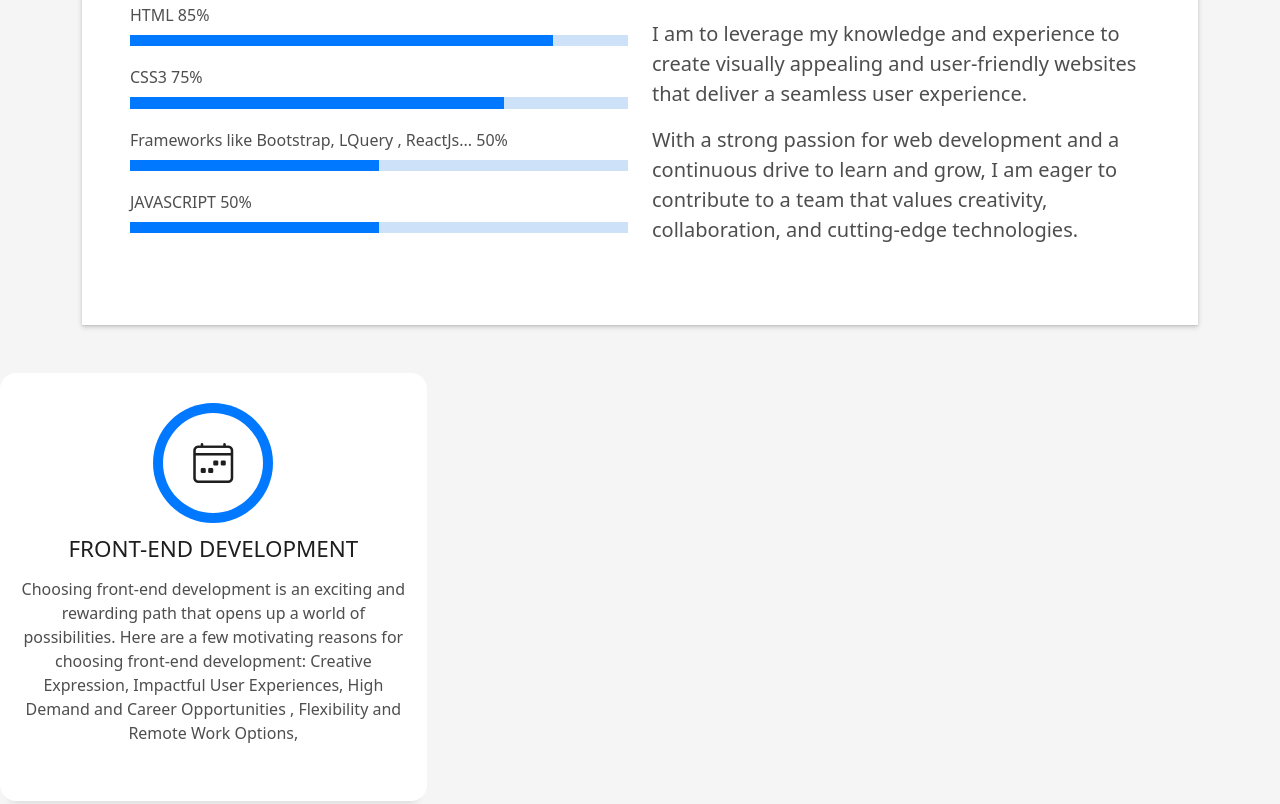
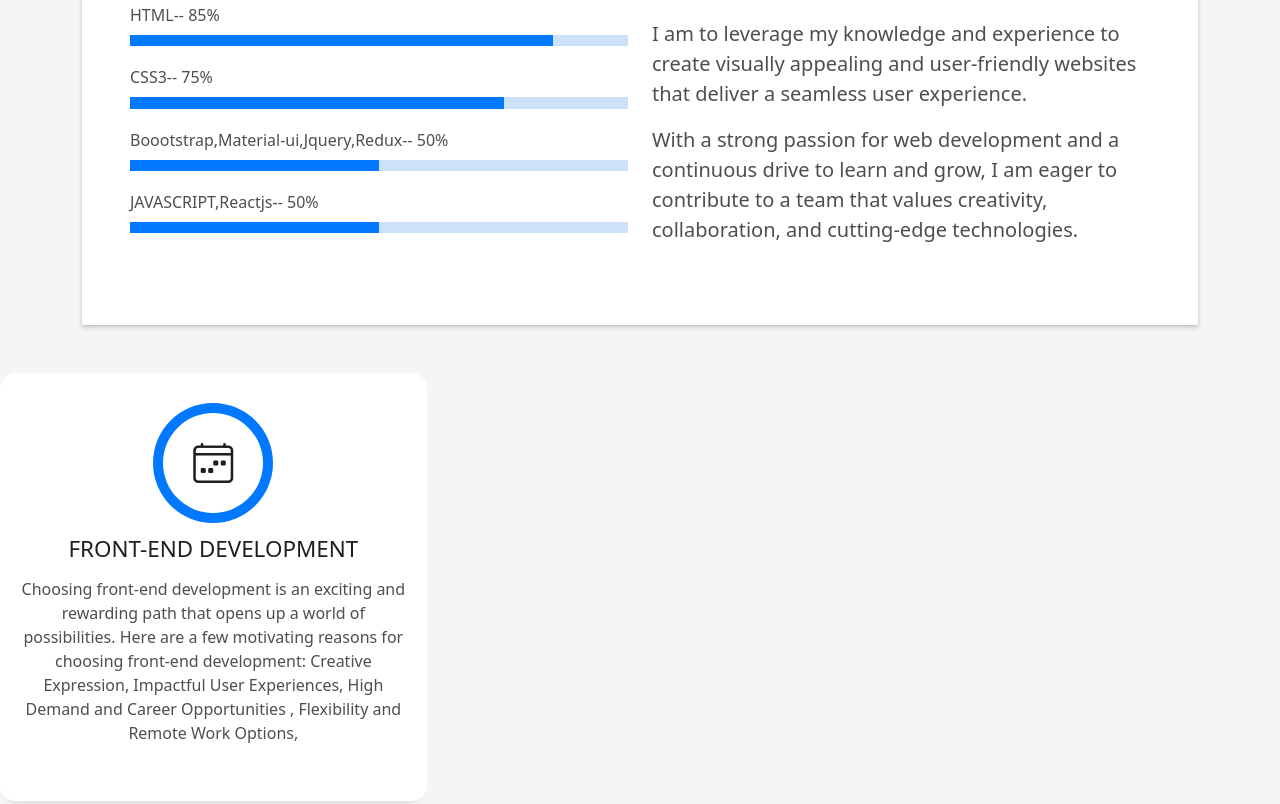
Before and after one commit to Danielcoj/PorfolioProject, a plain HTML site: page index.html in a window 1280 px wide. Shown: the part 1161-1965 px from the top of the page. Drawn offline with nearby package versions, Linux system fonts and the light colour scheme; a script that the page names is missing.

Commit message:
mici schimbari

```diff
--- a/index.html
+++ b/index.html
@@ -84,23 +84,25 @@
                 data-typed-items=" Developer, Freelancer, Web Deve"
               ></span>
             </p>
-            <!-- <p class="pt-3"><a class="btn btn-primary btn js-scroll px-4" href="#about" role="button">Learn More</a></p> -->
+
           </div>
         </div>
       </div>
     </div>
-    <!-- End Hero Section -->
+
 
     <main id="main">
-      <!-- ======= About Section ======= -->
+
       <section id="about" class="about-mf sect-pt4 route">
         <div class="container">
           <div class="row">
             <div class="col-sm-12">
               <div class="box-shadow-full">
                 <div class="row">
+
                   <div class="col-md-6">
                     <div class="row">
+
                       <div class="col-sm-6 col-md-5">
                         <div class="about-img">
                           <img
@@ -121,6 +123,8 @@
                             <span>frant-end developer</span>
                           </p>
                           <p>
+
+
                             <span class="title-s">Email: </span>
                             <span>danielcojocaru077@gmail.com</span>
                           </p>
@@ -133,9 +137,11 @@
                     </div>
                     <div class="skill-mf">
                       <p class="title-s">Skill</p>
-                      <span>HTML</span> <span class="pull-right">85%</span>
+                      <span>HTML--</span> <span class="pull-right">85%</span>
                       <div class="progress">
                         <div
+
+
                           class="progress-bar"
                           role="progressbar"
                           style="width: 85%"
@@ -144,7 +150,7 @@
                           aria-valuemax="100"
                         ></div>
                       </div>
-                      <span>CSS3</span> <span class="pull-right">75%</span>
+                      <span>CSS3--</span> <span class="pull-right">75%</span>
                       <div class="progress">
                         <div
                           class="progress-bar"
@@ -155,8 +161,10 @@
                           aria-valuemax="100"
                         ></div>
                       </div>
+
+
                       <span
-                        >Frameworks like Bootstrap, LQuery , ReactJs...</span
+                        >Boootstrap,Material-ui,Jquery,Redux--</span
                       >
                       <span class="pull-right">50%</span>
                       <div class="progress">
@@ -169,7 +177,7 @@
                           aria-valuemax="100"
                         ></div>
                       </div>
-                      <span>JAVASCRIPT</span>
+                      <span>JAVASCRIPT,Reactjs--</span>
                       <span class="pull-right">50%</span>
                       <div class="progress">
                         <div
```
